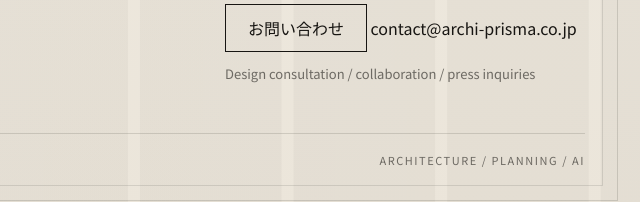
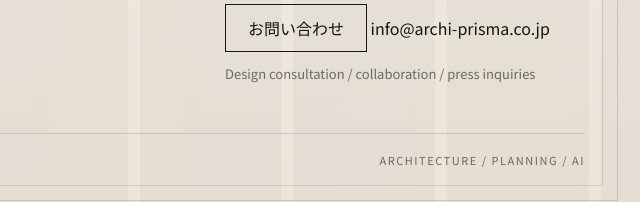
Before and after one commit to sena-sakuramoto/archi-prisma-site, an Astro site: page / in a window 1280 px wide. Shown: the part 662-864 px from the top of the page, 640-1280 px from the left. Built offline with nearby package versions, Linux system fonts and the light colour scheme; Astro itself is replaced by a stand-in of ours.

Commit message:
chore: update public contact email

```diff
--- a/src/pages/index.astro
+++ b/src/pages/index.astro
@@ -1,5 +1,5 @@
 ---
-const contactEmail = 'contact@archi-prisma.co.jp';
+const contactEmail = 'info@archi-prisma.co.jp';
 ---
 
 <!doctype html>
```
